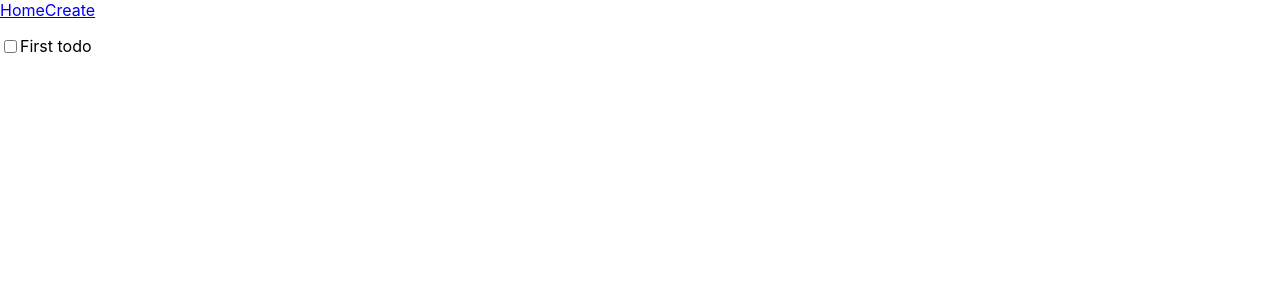
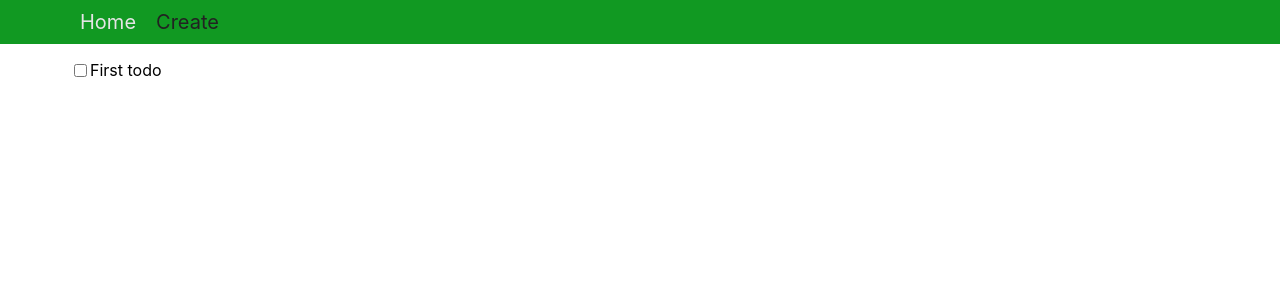
Before and after one commit to JasonDollar/Inteli-todo-client, a React (Create React App) app: page / in a window 1280 px wide. Shown: the top 300 px of the page. Built offline with nearby package versions, Linux system fonts and the light colour scheme.

Commit message:
some nav styling

```diff
--- a/package.json
+++ b/package.json
@@ -41,6 +41,7 @@
   },
   "devDependencies": {
     "@types/react-router-dom": "^5.1.3",
+    "@types/styled-components": "^5.0.1",
     "@types/uuid": "^7.0.2",
     "@typescript-eslint/eslint-plugin": "^2.25.0",
     "@typescript-eslint/parser": "^2.25.0",
--- a/src/components/Nav/Nav.tsx
+++ b/src/components/Nav/Nav.tsx
@@ -1,15 +1,53 @@
 import React from 'react'
 import { NavLink } from 'react-router-dom'
+import styled from 'styled-components'
+
+const NavContainer = styled.div`
+  width: 100%;
+  background: #119922;
+
+`
+
+const NavigationList = styled.ul`
+  display: flex;
+  list-style: none;
+  margin: 0;
+  padding: 0;
+
+  li {
+    padding: 1rem;
+  }
+
+  a {
+    text-decoration: none;
+    color: #222;
+    font-size: 2rem;
+  }
+
+  a.activeLink {
+    color: #e5e5e5;
+  }
+`
 
 const Nav = () => (
-  <div>
-    <NavLink to="/">
-      Home
-    </NavLink>
-    <NavLink to="/create">
-      Create
-    </NavLink>
-  </div>
+  <NavContainer>
+    <div className="center">
+      <NavigationList>
+        <li>
+          <NavLink to="/" activeClassName="activeLink" exact>
+            Home
+          </NavLink>
+
+        </li>
+        <li>
+          <NavLink to="/create" activeClassName="activeLink">
+            Create
+          </NavLink>
+
+        </li>
+      </NavigationList>
+    </div>
+  </NavContainer>
 )
 
 export { Nav }
--- a/src/index.css
+++ b/src/index.css
@@ -5,6 +5,7 @@ body {
     sans-serif;
   -webkit-font-smoothing: antialiased;
   -moz-osx-font-smoothing: grayscale;
+  font-size: 1.6rem;
 }
 
 code {
@@ -13,6 +14,10 @@ code {
 }
 
 .center {
-  max-width: 1400px;
+  max-width: 1140px;
   margin: 0 auto
 }
+
+html {
+  font-size: 62.5%;
+}
```
Also changed, not shown: 1 other file (tests, documents, lock files or other folders).
